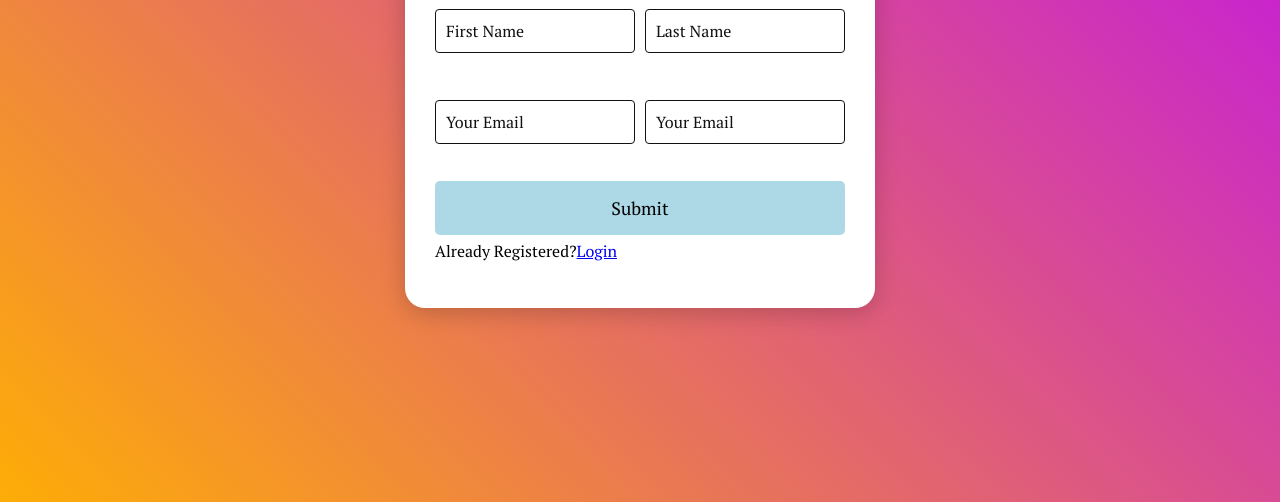
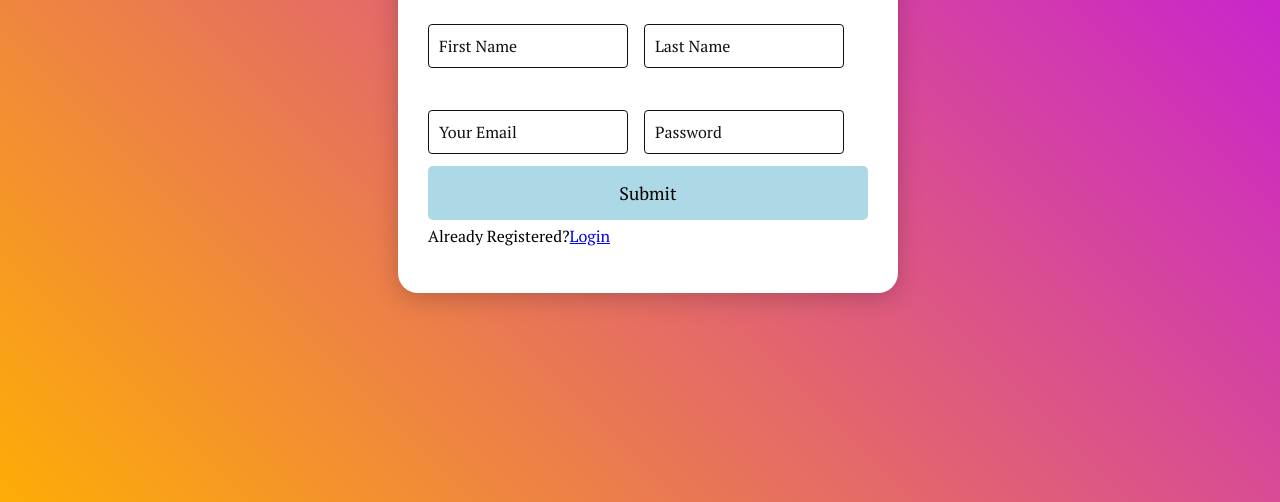
Before and after one commit to astitva-coding/SIGN-IN, a plain HTML site: page register.html in a window 1280 px wide. Shown: the part 314-816 px from the top of the page. Drawn offline with nearby package versions, Linux system fonts and the light colour scheme.

Commit message:
Add files via upload

```diff
--- a/register.css
+++ b/register.css
@@ -12,12 +12,16 @@ body {
 	justify-content: center;
 	min-height: 100vh;
 	overflow: scroll;
+	min-width: 100vw;
 }
 .container {
 	background-color: #fff;
 	padding: 30px 30px;
 	border-radius: 20px;
 	position: relative;
+	width: 90%;
+	max-width: 500px;
+	min-width: 300px;
 	box-shadow: 0 5px 25px rgba(0, 0, 0, 0.2);
 }
 h1 {
@@ -29,7 +33,7 @@ h1 {
 	position: relative;
 	width: 200px;
 	height: 46px;
-	margin-bottom: 35px;
+	margin-bottom: 10px;
 	/* border-bottom: 2px; */
 	background-color: transparent;
 }
@@ -63,7 +67,8 @@ h1 {
 .grid-container{
 	display: grid;
 	grid-template-columns: auto auto;
-	gap: 10px;
+	gap: 30px;
+	grid-template-columns: repeat(auto-fill, 186px);
 }
 .inputBox input:focus ~ span,
 .inputBox input:valid ~ span {
--- a/register.html
+++ b/register.html
@@ -36,7 +36,7 @@
           </div>
           <div class="inputBox">
             <div class="grid-item">
-              <input type="text" required /> <span>Your Email</span>
+              <input type="text" required /> <span>Password</span>
             </div>
           </div>
         </div>
```
Also changed, not shown: index.html (+1 -2 lines).
